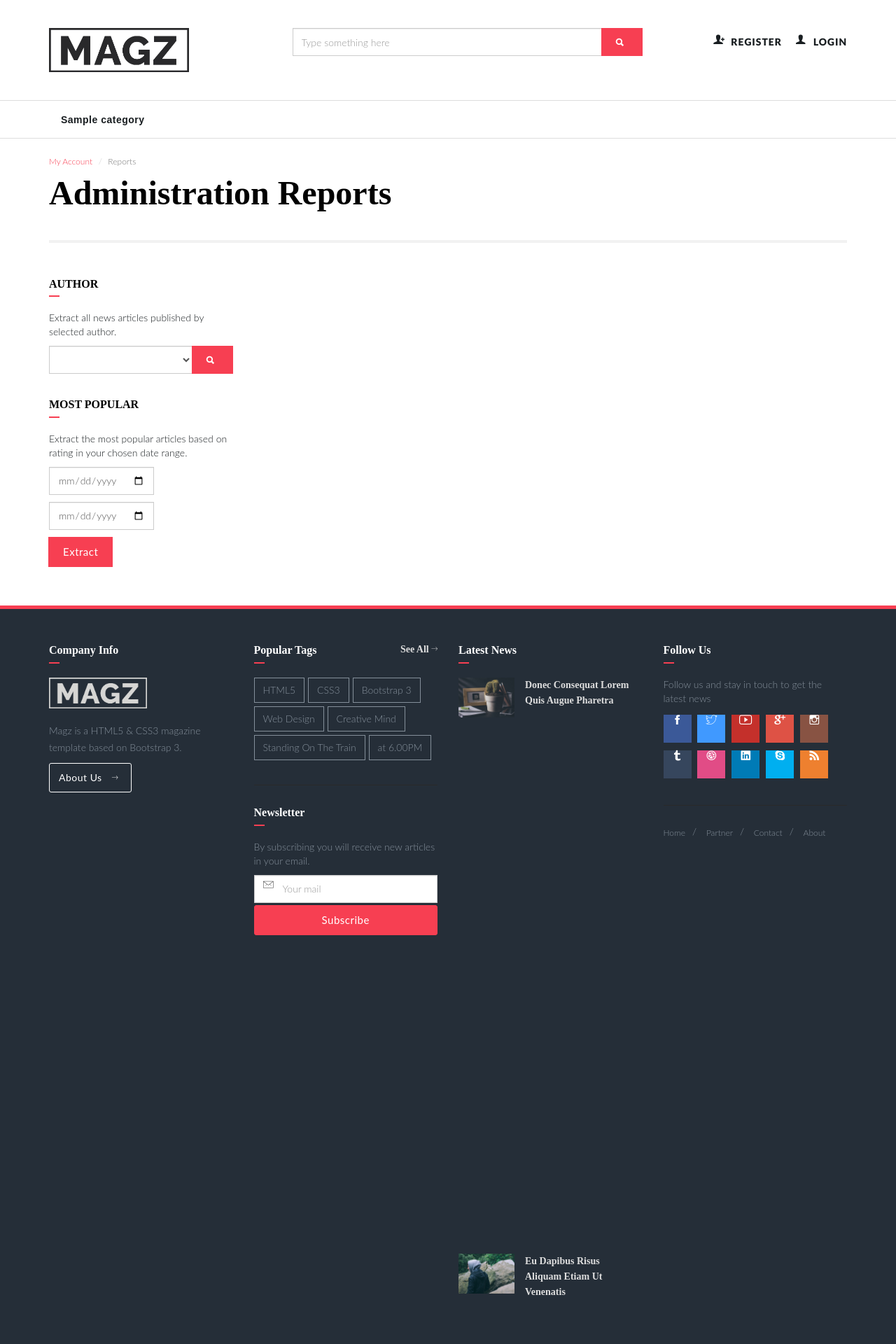
After one commit to MaryamTaraif/NewsPortal, a PHP site: page /adminReports.php in a window 1280 px wide. The commit adds this page. Shown: the top 1920 px of the page at 70% size. Run offline with PHP 8.4, Linux system fonts and the light colour scheme; tables that the repository leaves empty or names only in its code hold one stand-in row (values such as "Sample post"); lists and menus that the app fills with data are empty; some web fonts are replaced.

Commit message:
admin reports

```diff
--- a/Article.php
+++ b/Article.php
@@ -287,7 +287,6 @@ class Article {
         return $data;
     }
 
-
     public static function getWeeklyTops(){
         //top articles for this week to display in the home banner
         $db = Database::getInstance();
@@ -357,13 +356,17 @@ class Article {
 
     public static function searchByAuthor($authorName)
     {
-
         $db = Database::getInstance();
         $q = "SELECT * FROM dbProj_Article a, dbProj_User u WHERE u.user_id = a.user_id and u.username like '$authorName%'";
         $data = $db->multiFetch($q);
-
         return $data;
     }
 
+    public static function getMostPopular($from, $to){
+        //
+        $db = Database::getInstance();
+        $data = $db->multiFetch("SELECT * FROM dbProj_Article WHERE status = true and STR_TO_DATE(publish_date, '%Y-%m-%d') <= '$to' AND STR_TO_DATE(publish_date, '%Y-%m-%d') >= '$from' ORDER BY likes DESC");
+        return $data;
+    }
 
 }
--- a/Upload.php
+++ b/Upload.php
@@ -15,6 +15,8 @@ class Upload {
     function __construct() {
     $this->upload_dir = '';
     $this->max_file_size = 1048576; //Max File Size in Bytes, 1MB
+
+    //i think not used at all (wil remove later) > because i am restrictin the upload type from the form itself
     $this->allowed_photo_mime_types =array('image/jpeg', 'image/png', 'image/gif', 'image/tiff');
     $this->allowed_video_mime_types = array('video/mp4', 'video/mpeg', 'video/quicktime');
     $this->allowed_audio_mime_types = array('audio/mpeg', 'audio/wav', 'audio/midi','audio/mp3', 'audio/x-wav');
@@ -91,7 +93,6 @@ class Upload {
     }
 
     public function upload($object) {
-
             if ($this->check_dir($this->upload_dir)) {
                 $files = $_FILES[$object];
                 switch ($files['error']) {
--- a/Users.php
+++ b/Users.php
@@ -191,7 +191,12 @@ class Users {
         $data = $db->singleFetch('select user_id from dbProj_User where username  ');
         return $data;
     }
-    // ...
+
+    public static function getAuthors(){
+        $db = Database::getInstance();
+        $data = $db->multiFetch("select * from dbProj_User where type_name = 'Author'");
+        return $data;
+    }
 }
 
 /*
--- /dev/null
+++ b/adminReports.php
@@ -0,0 +1,108 @@
+<?php
+//if (!isset($_SESSION['username']) || $_SESSION['role'] !== 'Admin') {
+//    header("Location: permission_denied.php");
+//    exit();
+//}
+include 'header.php';
+?>
+
+<div class="container" style="padding-top: 220px">
+    <div class="row">
+        <div class="col-md-12">
+            <ol class="breadcrumb">
+                <li><a href="#">My Account</a></li>
+                <li class="active">Reports</li>
+            </ol>
+            <h1 class="page-title">Administration Reports</h1>
+        </div>
+    </div>
+    <div class="line"></div>
+
+    <section class="search">
+        <div class="row">
+            <div class="col-md-3">
+                <aside>
+                    <h2 class="aside-title">Author</h2>
+                    <div class="aside-body">
+                        <p>Extract all news articles published by selected author.</p>
+                            <div class="form-group">
+                                <div class="input-group">
+<!--                                    <input type="text" id="author" class="form-control" oninput="showArticleByAuthor(this.value)" placeholder="Enter writer name ...">-->
+                                    <select id="author" name="author" class="form-control" >
+                                            <?php
+                                            //populate the dropdown with authors names
+                                            $authors = Users::getAuthors();
+                                            if (!empty($authors)) {
+                                                for ($i = 0; $i < count($authors); $i++) {
+                                                    echo '<option value="' . $authors[$i]->user_id . '">' . $authors[$i]->username . '</option>';
+                                                }
+                                            }
+                                            ?>
+                                        </select>
+                                    <div class="input-group-btn">
+                                        <button class="btn btn-primary" onmouseup="showArticleByAuthor()">
+                                            <i class="ion-search"></i>
+                                        </button>
+                                    </div>
+                                </div>
+                            </div>
+                    </div>
+                    <br>
+                    <h2 class="aside-title">Most Popular</h2>
+                    <div class="aside-body">
+                        <p>Extract the most popular articles based on rating in your chosen date range.</p>
+                            <div class="form-group">
+                                <div class="input-daterange">
+                                    <div class="input-group">
+                                        <input type="date" name="from_date" id="from_date" class="form-control" placeholder="From Date" />
+                                    </div>
+                                    <p> </p>
+                                    <div class="input-group">
+                                        <input type="date" name="to_date" id="to_date" class="form-control" placeholder="To Date" />
+                                    </div>
+                                </div>
+                                <p> </p>
+                                <div class="input-group-btn">
+                                    <button class="btn btn-primary" name="filter_date" id="filter_date" value="filter_date" onmouseup="showMostPopular()">Extract</button>
+                                </div>
+                            </div>
+                    </div>
+                </aside>
+            </div>
+            <div class="col-md-9">
+                <div class="row" id="searchResult">
+                </div>
+            </div>
+        </div>
+    </section>
+</div>
+
+<script>
+function showArticleByAuthor() {
+    user_id = document.getElementById("author").value;
+    //create the AJAX request object
+    xmlhttp = new XMLHttpRequest();
+    xmlhttp.onreadystatechange = function () {
+        if (xmlhttp.readyState == 4 && xmlhttp.status == 200) {
+           document.getElementById("searchResult").innerHTML = xmlhttp.responseText;
+        }
+    }
+    xmlhttp.open("GET", "filter.php?author="+ user_id, true);
+    xmlhttp.send();
+}
+
+function showMostPopular() {
+    //create the AJAX request object
+    xmlhttp = new XMLHttpRequest();
+    xmlhttp.onreadystatechange = function () {
+        if (xmlhttp.readyState == 4 && xmlhttp.status == 200) {
+           document.getElementById("searchResult").innerHTML = xmlhttp.responseText;
+        }
+    }
+    from = document.getElementById("from_date").value;
+    to = document.getElementById("to_date").value;
+    xmlhttp.open("GET", "mostPopular.php?from="+ from + "&to=" + to, true);
+    xmlhttp.send();
+}
+</script>
+<?php include 'footer.html'; ?>
```
Also changed, not shown: addArticle.php (+16 -8 lines), mostPopular.php (added, +39 -0 lines).
